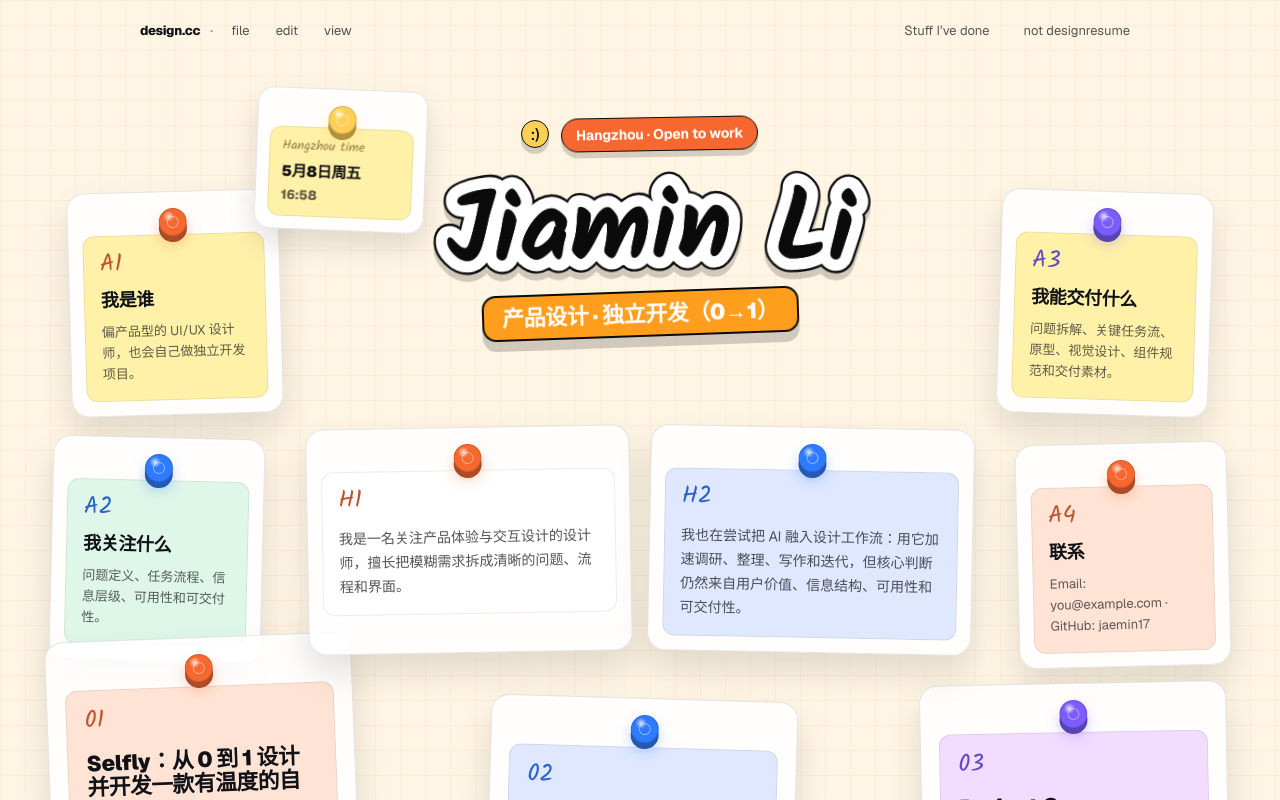
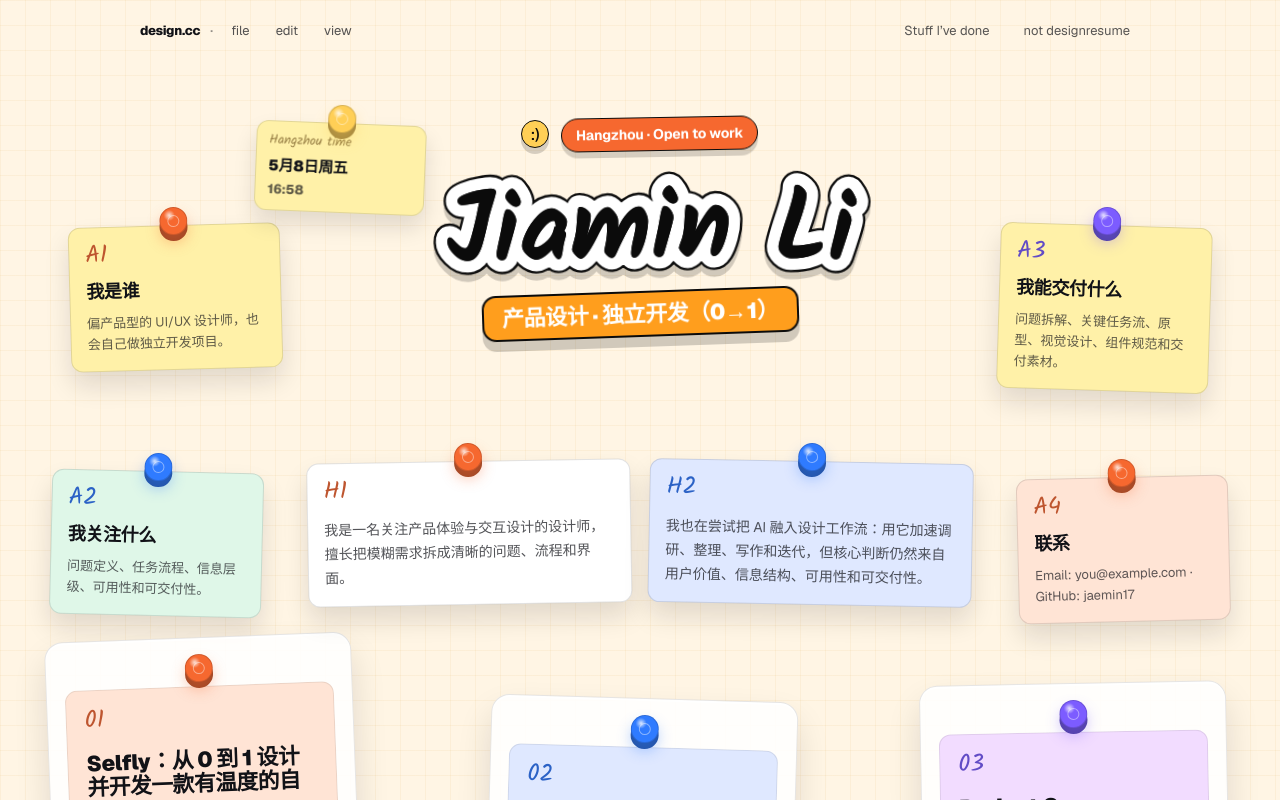
Before and after one commit to jaemin17/jaemin-portfolio, a Next.js app: page / in a window 1280 px wide. Shown: the top 800 px of the page. Built offline with nearby package versions, Linux system fonts and the light colour scheme.

Commit message:
Refine sticky note card surface styling and record implementation plan.
This tightens note padding/borders/shadows for a cleaner pinned look while preserving the homepage wall structure, and adds the detailed plan document used for the change.

```diff
--- a/src/app/page.module.css
+++ b/src/app/page.module.css
@@ -282,13 +282,7 @@
   position: absolute;
   z-index: 1;
   width: clamp(212px, 16vw, 260px);
-  padding: 42px 14px 14px;
-  border: 1px solid rgba(17, 18, 23, 0.1);
-  border-radius: 18px;
-  background: rgba(255, 255, 255, 0.88);
-  box-shadow:
-    0 18px 34px rgba(17, 18, 23, 0.12),
-    0 2px 0 rgba(255, 255, 255, 0.8) inset;
+  padding-top: 34px;
   transform: rotate(var(--note-rotation));
 }
 
@@ -326,9 +320,10 @@
   min-height: 128px;
   flex-direction: column;
   padding: 16px;
-  border: 1px solid rgba(17, 18, 23, 0.08);
+  border: 1px solid rgba(17, 18, 23, 0.12);
   border-radius: 12px;
   background: var(--note-accent);
+  box-shadow: 0 14px 26px rgba(17, 18, 23, 0.12);
 }
 
 .infoTitle {
@@ -357,13 +352,7 @@
   left: clamp(180px, 16vw, 280px);
   z-index: 4;
   width: 170px;
-  padding: 38px 12px 12px;
-  border: 1px solid rgba(17, 18, 23, 0.1);
-  border-radius: 16px;
-  background: rgba(255, 255, 255, 0.9);
-  box-shadow:
-    0 14px 28px rgba(17, 18, 23, 0.12),
-    0 2px 0 rgba(255, 255, 255, 0.8) inset;
+  padding-top: 34px;
   transform: rotate(var(--note-rotation));
 }
 
@@ -371,9 +360,10 @@
   display: flex;
   flex-direction: column;
   padding: 12px;
-  border: 1px solid rgba(17, 18, 23, 0.08);
+  border: 1px solid rgba(17, 18, 23, 0.12);
   border-radius: 12px;
   background: var(--note-accent);
+  box-shadow: 0 12px 22px rgba(17, 18, 23, 0.12);
 }
 
 .todayLabel {
@@ -411,13 +401,7 @@
   --note-accent: #ffffff;
   --pin-color: #f6682f;
   position: relative;
-  padding: 42px 14px 14px;
-  border: 1px solid rgba(17, 18, 23, 0.1);
-  border-radius: 18px;
-  background: rgba(255, 255, 255, 0.88);
-  box-shadow:
-    0 18px 34px rgba(17, 18, 23, 0.12),
-    0 2px 0 rgba(255, 255, 255, 0.8) inset;
+  padding-top: 34px;
   transform: rotate(var(--note-rotation));
 }
 
@@ -432,9 +416,10 @@
   min-height: 132px;
   flex-direction: column;
   padding: 16px;
-  border: 1px solid rgba(17, 18, 23, 0.08);
+  border: 1px solid rgba(17, 18, 23, 0.12);
   border-radius: 12px;
   background: var(--note-accent);
+  box-shadow: 0 14px 26px rgba(17, 18, 23, 0.12);
 }
 
 .heroCopyBody {
```
Also changed, not shown: 1 other file (tests, documents, lock files or other folders).
